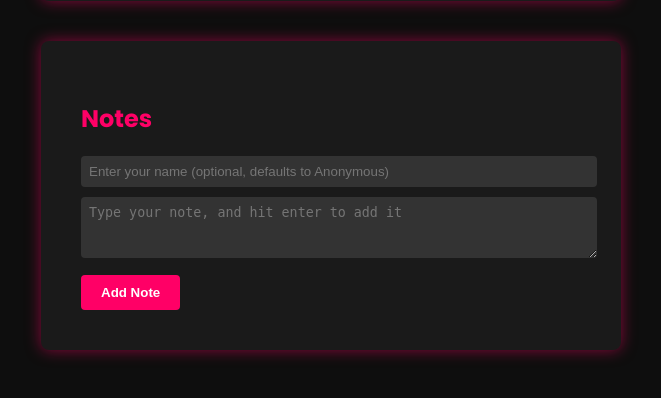
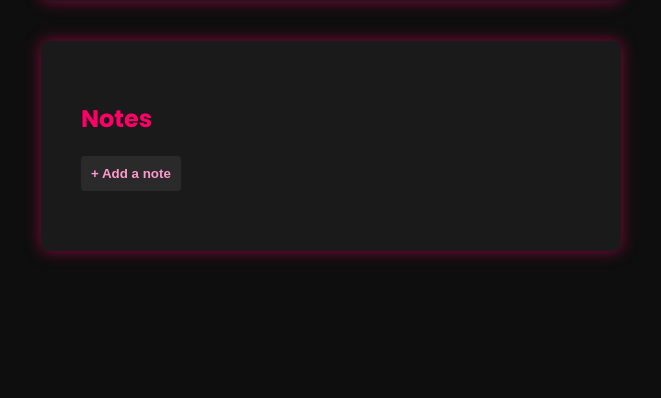
Before and after one commit to iamshanevictor/ComebackTime, a Flask app: page / in a window 1280 px wide. Shown: the part 269-667 px from the top of the page, without its empty margins (309-970 px from the left). Run offline with Flask 3, Linux system fonts and the light colour scheme; data that the repository does not hold is empty; parts of the project's set-up code (start-up, migrations or seed data) failed here and were passed over.

Commit message:
notes-integration-update2

```diff
--- a/app.py
+++ b/app.py
@@ -7,16 +7,15 @@ from datetime import datetime
 
 app = Flask(__name__)
 
-# 1. Initialize Firebase: try environment variable first, else local JSON file.
+# Attempt to read the Firebase config from an environment variable:
 firebase_config_json = os.environ.get("FIREBASE_CONFIG")
-
 if firebase_config_json:
-    # Parse the JSON string from the environment variable.
+    # Parse JSON string from the environment variable
     firebase_config = json.loads(firebase_config_json)
     cred = credentials.Certificate(firebase_config)
 else:
-    # Fallback to the local service account JSON (not committed to Git).
-    with open("firebase-adminsdk.json", "r") as f:
+    # Fallback to local JSON file if environment variable is not set
+    with open("countdown-b7de7-firebase-adminsdk-fbsvc-ae85cbcd64.json", "r") as f:
         cred = credentials.Certificate(json.load(f))
 
 firebase_admin.initialize_app(cred)
@@ -25,19 +24,19 @@ db = firestore.client()
 @app.route('/', methods=['GET'])
 def countdown_and_comments():
     """
-    Displays the countdown (target_date) and the existing comments.
+    Displays the countdown timer and existing comments (notes).
     """
-    # 2. Countdown logic (fetch from Firestore).
+    # 1. Fetch the target time for countdown
     doc_ref = db.collection('countdown').document('target_time')
     doc = doc_ref.get()
     if doc.exists:
         target_date = doc.to_dict().get('target_date')
         target_date_str = target_date.strftime('%Y-%m-%dT%H:%M:%S')
     else:
-        # Fallback to the current time if no document is found.
+        # Fallback to current time if no document found
         target_date_str = datetime.now().strftime('%Y-%m-%dT%H:%M:%S')
 
-    # 3. Fetch comments from Firestore, ordered by timestamp descending.
+    # 2. Fetch comments from Firestore, ordered by timestamp (descending)
     comments_ref = db.collection('comments').order_by('timestamp', direction=firestore.Query.DESCENDING)
     comments_snapshot = comments_ref.stream()
 
@@ -46,8 +45,8 @@ def countdown_and_comments():
         c_dict = c.to_dict()
         comments.append({
             'id': c.id,
-            'name': c_dict.get('name', 'Anonymous'),
             'message': c_dict.get('message', ''),
+            'name': c_dict.get('name', 'Anonymous'),  # Always "Anonymous"
             'upvotes': c_dict.get('upvotes', 0),
         })
 
@@ -60,18 +59,14 @@ def countdown_and_comments():
 @app.route('/add_comment', methods=['POST'])
 def add_comment():
     """
-    Handles new comment submissions from the form.
+    Handles new note submissions.
     """
-    name = request.form.get('name', '').strip()
     message = request.form.get('message', '').strip()
 
-    # Default to "Anonymous" if no name provided
-    if not name:
-        name = "Anonymous"
-
     if message:
+        # Always store as "Anonymous"
         db.collection('comments').add({
-            'name': name,
+            'name': "Anonymous",
             'message': message,
             'upvotes': 0,
             'timestamp': datetime.now()
--- a/templates/index.html
+++ b/templates/index.html
@@ -8,7 +8,10 @@
     <!-- Include the Poppins font -->
     <link rel="preconnect" href="https://fonts.googleapis.com">
     <link rel="preconnect" href="https://fonts.gstatic.com" crossorigin>
-    <link href="https://fonts.googleapis.com/css2?family=Poppins:wght@400;700&display=swap" rel="stylesheet">
+    <link
+      href="https://fonts.googleapis.com/css2?family=Poppins:wght@400;700&display=swap"
+      rel="stylesheet"
+    >
 
     <style>
       body {
@@ -39,6 +42,44 @@
         white-space: nowrap;
         margin-bottom: 30px;
       }
+      /* "Add a note" button */
+      .add-note-button {
+        background-color: #2a2a2a;
+        color: #ff99cc;
+        padding: 10px;
+        border-radius: 4px;
+        text-align: center;
+        cursor: pointer;
+        margin-bottom: 20px;
+        font-weight: 700;
+        border: none;
+      }
+      /* Hidden form for adding a note */
+      .add-comment-form {
+        display: none; /* Hide by default; toggled with JS */
+        margin-bottom: 20px;
+      }
+      .add-comment-input {
+        width: 100%;
+        margin-bottom: 10px;
+        padding: 8px;
+        border: none;
+        border-radius: 4px;
+        background-color: #333;
+        color: #fff;
+      }
+      .add-comment-btn {
+        background-color: #ff0066;
+        color: #fff;
+        border: none;
+        padding: 10px 20px;
+        border-radius: 4px;
+        cursor: pointer;
+        font-weight: 700;
+      }
+      .add-comment-btn:hover {
+        background-color: #e6005c;
+      }
       /* Comment Section */
       .comment-section {
         margin-top: 30px;
@@ -66,30 +107,6 @@
       .upvote-form {
         display: inline-block;
       }
-      .add-comment-form {
-        margin-top: 20px;
-      }
-      .add-comment-input {
-        width: 100%;
-        margin-bottom: 10px;
-        padding: 8px;
-        border: none;
-        border-radius: 4px;
-        background-color: #333;
-        color: #fff;
-      }
-      .add-comment-btn {
-        background-color: #ff0066;
-        color: #fff;
-        border: none;
-        padding: 10px 20px;
-        border-radius: 4px;
-        cursor: pointer;
-        font-weight: 700;
-      }
-      .add-comment-btn:hover {
-        background-color: #e6005c;
-      }
     </style>
 
     <script type="text/javascript">
@@ -100,26 +117,29 @@
         var now = new Date();
         var timeLeft = targetDate - now;
 
-        // If time is up, display a message.
         if (timeLeft <= 0) {
           document.getElementById("countdown").innerHTML = "I'm Back!";
           clearInterval(timer);
           return;
         }
 
-        // Calculate days, hours, minutes, and seconds left.
         var days = Math.floor(timeLeft / (1000 * 60 * 60 * 24));
         var hours = Math.floor((timeLeft % (1000 * 60 * 60 * 24)) / (1000 * 60 * 60));
         var minutes = Math.floor((timeLeft % (1000 * 60 * 60)) / (1000 * 60));
         var seconds = Math.floor((timeLeft % (1000 * 60)) / 1000);
 
-        // Update the countdown display.
         document.getElementById("countdown").innerHTML =
           days + " Days, " + hours + " Hours, " + minutes + " Minutes, " + seconds + " Seconds";
       }
 
       var timer = setInterval(updateCountdown, 1000);
       window.onload = updateCountdown;
+
+      // Toggle the "Add Note" form
+      function toggleNoteForm() {
+        var form = document.getElementById('noteForm');
+        form.style.display = (form.style.display === 'block') ? 'none' : 'block';
+      }
     </script>
   </head>
   <body>
@@ -133,10 +153,26 @@
     <div class="container comment-section">
       <h2 style="color: #ff0066;">Notes</h2>
 
+      <!-- "Add a note" button -->
+      <button class="add-note-button" onclick="toggleNoteForm()">+ Add a note</button>
+
+      <!-- Hidden form for adding a note (anonymous) -->
+      <form id="noteForm" class="add-comment-form" action="{{ url_for('add_comment') }}" method="POST">
+        <textarea
+          name="message"
+          class="add-comment-input"
+          placeholder="Type your note, then click 'Add Note'"
+          rows="3"
+          required
+        ></textarea>
+        <button type="submit" class="add-comment-btn">Add Note</button>
+      </form>
+
       <!-- Existing Comments -->
       {% for comment in comments %}
       <div class="comment-box">
         <div class="comment-header">
+          <!-- Always "Anonymous" -->
           <span class="comment-name">{{ comment.name }}</span>
           <form action="{{ url_for('upvote_comment', comment_id=comment.id) }}" method="POST" class="upvote-form">
             <button type="submit" style="background: none; border: none; color: #ff99cc; cursor: pointer;">
@@ -147,24 +183,6 @@
         <div class="comment-message">{{ comment.message }}</div>
       </div>
       {% endfor %}
-
-      <!-- Add Comment Form -->
-      <form action="{{ url_for('add_comment') }}" method="POST" class="add-comment-form">
-        <input
-          type="text"
-          name="name"
-          class="add-comment-input"
-          placeholder="Enter your name (optional, defaults to Anonymous)"
-        >
-        <textarea
-          name="message"
-          class="add-comment-input"
-          placeholder="Type your note, and hit enter to add it"
-          rows="3"
-          required
-        ></textarea>
-        <button type="submit" class="add-comment-btn">Add Note</button>
-      </form>
     </div>
   </body>
 </html>
```
